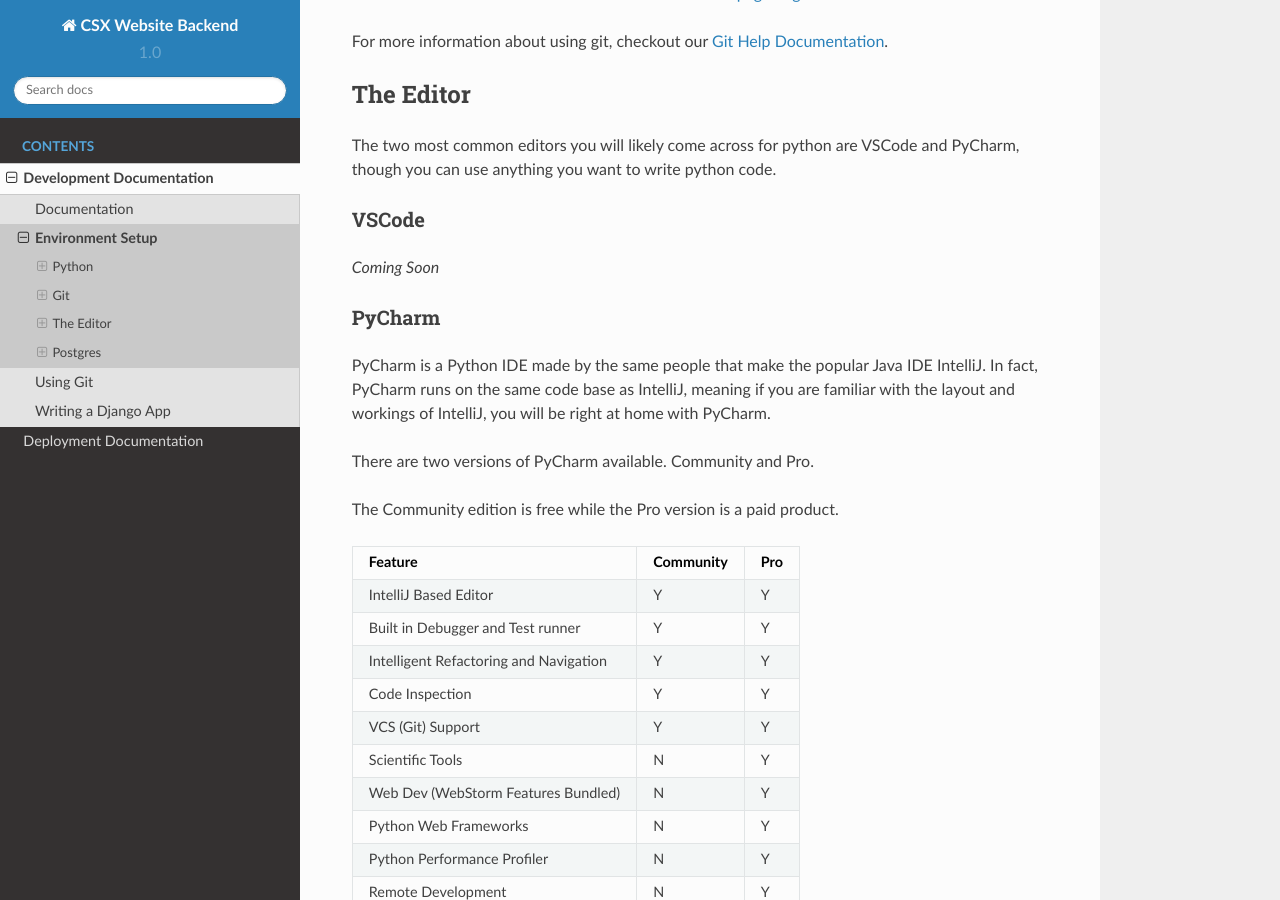
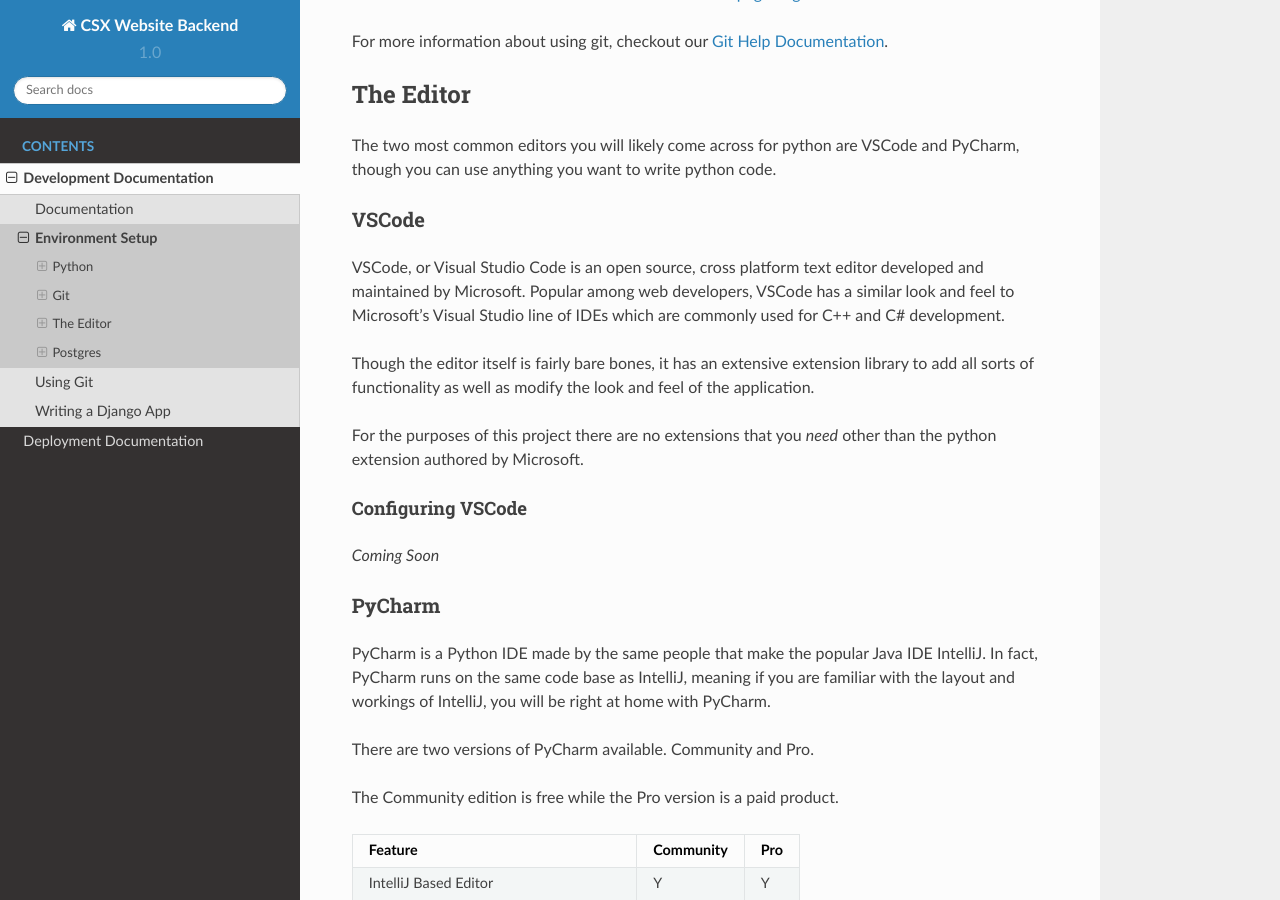
Before and after one commit to BHCC-CSX/csx-website-backend, a Sphinx documentation site: the page built from docs/development/environment-setup.md, in a window 1280 px wide and 900 px high, scrolled down 5115 px. Built offline with Sphinx 7.4.7 and the Read the Docs theme 2.0.0, drawn with Linux system fonts in a browser that asks for light colours.

Commit message:
Add a descriptoin of VS code in preparation for merging modular_routers into master.

```diff
--- a/docs/development/environment-setup.md
+++ b/docs/development/environment-setup.md
@@ -200,9 +200,16 @@
 
 ### VSCode
 
+VSCode, or Visual Studio Code is an open source, cross platform text editor developed and maintained by Microsoft. Popular among web
+developers, VSCode has a similar look and feel to Microsoft's Visual Studio line of IDEs which are commonly used for C++ and C# development.
+
+Though the editor itself is fairly bare bones, it has an extensive extension library to add all sorts of functionality as well
+as modify the look and feel of the application.
+
+For the purposes of this project there are no extensions that you _need_ other than the python extension authored by Microsoft.
+
+#### Configuring VSCode
 _Coming Soon_
-
-<!-- A popular choie for web developers, Visual Studio Code is an open source, cross platform text editor. The program looks and feels very similar to the Visual Studio IDE commonly used for C++ and C# development. Source control and terminal integrations make developi -->
 
 ### PyCharm
 
```
